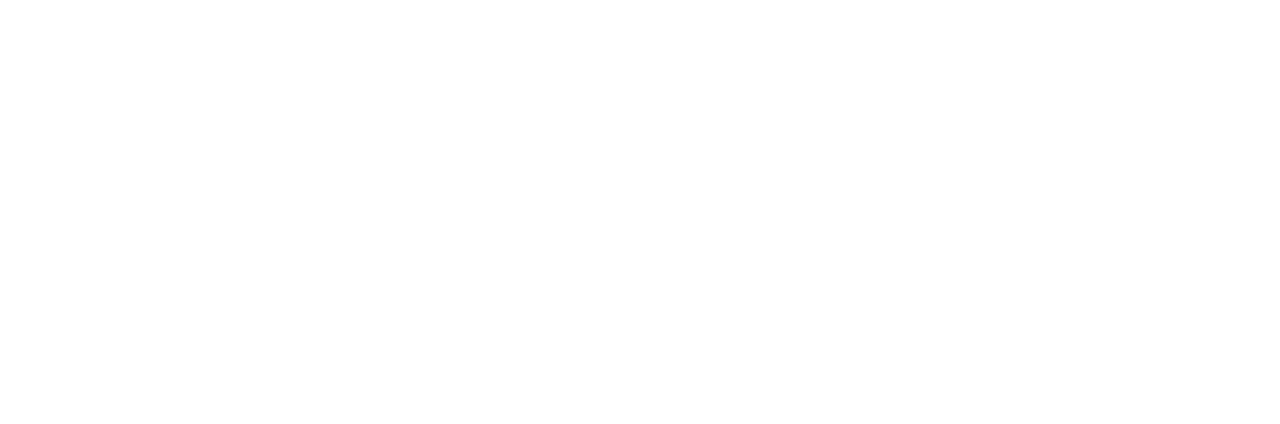
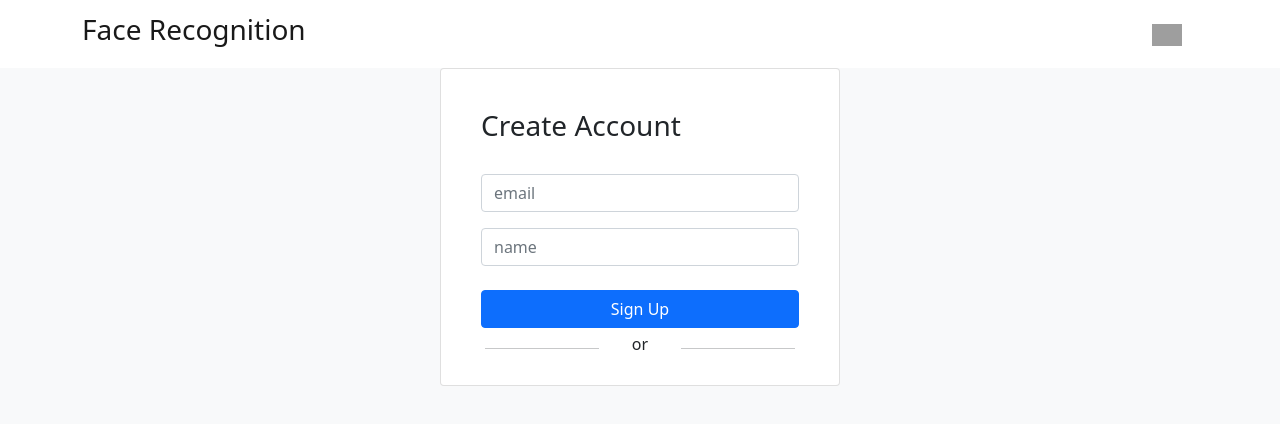
Before and after one commit to Shankar203/Microsoft-Engage-FaceRecognition, a React (Create React App) app in the folder client/: page / in a window 1280 px wide. Shown: the top 424 px of the page. Built offline with nearby package versions, Linux system fonts and the light colour scheme; grey boxes are pictures that could not be loaded.

Commit message:
basic react-engine

```diff
--- a/client/package.json
+++ b/client/package.json
@@ -8,6 +8,7 @@
     "@testing-library/user-event": "^13.2.1",
     "react": "^18.0.0",
     "react-dom": "^18.0.0",
+    "react-router-dom": "^6.3.0",
     "react-scripts": "5.0.1",
     "web-vitals": "^2.1.0"
   },
--- a/client/public/index.html
+++ b/client/public/index.html
@@ -1,14 +1,12 @@
 <!DOCTYPE html>
 <html lang="en">
+
 <head>
   <meta charset="utf-8" />
   <link rel="icon" href="%PUBLIC_URL%/favicon.ico" />
   <meta name="viewport" content="width=device-width, initial-scale=1" />
   <meta name="theme-color" content="#000000" />
-    <meta
-      name="description"
-      content="Web site created using create-react-app"
-    />
+  <meta name="description" content="Web site created using create-react-app" />
   <link rel="apple-touch-icon" href="%PUBLIC_URL%/logo192.png" />
   <!--
       manifest.json provides metadata used when your web app is installed on a
@@ -24,9 +22,16 @@
       work correctly both with client-side routing and a non-root public URL.
       Learn how to configure a non-root public URL by running `npm run build`.
     -->
+  <!-- bootstrap_css -->
+  <link rel="stylesheet" href="https://cdn.jsdelivr.net/npm/bootstrap@5.1.3/dist/css/bootstrap.min.css"
+    crossorigin="anonymous">
+  <!-- bootstrap_icons -->
+  <link rel="stylesheet" href="https://cdn.jsdelivr.net/npm/bootstrap-icons@1.7.0/font/bootstrap-icons.css"
+    crossorigin="anonymous" />
   <title>React App</title>
 </head>
-  <body>
+
+<body class="bg-light">
   <noscript>You need to enable JavaScript to run this app.</noscript>
   <div id="root"></div>
   <!--
@@ -39,5 +44,8 @@
       To begin the development, run `npm start` or `yarn start`.
       To create a production bundle, use `npm run build` or `yarn build`.
     -->
+  <!-- bootstrap_js -->
+  <script src="https://cdn.jsdelivr.net/npm/bootstrap@5.1.3/dist/js/bootstrap.min.js" crossorigin="anonymous"></script>
 </body>
+
 </html>
--- a/client/src/App/App.js
+++ b/client/src/App/App.js
@@ -1,9 +1,12 @@
 // import logo from './logo.svg';
-import './App.css';
+import Navbar from '../components/Navbar';
+import Signup from '../routes/Signup';
+import '../styles/App.css';
 
 function App() {
   return (
     <div className="App">
+      <Signup />
       {/* <header className="App-header">
         <img src={logo} className="App-logo" alt="logo" />
         <p>
--- /dev/null
+++ b/client/src/components/Navbar.js
@@ -0,0 +1,21 @@
+const Navbar = () => {
+	return (
+		<nav className="navbar navbar-light bg-white">
+			<div className="container-sm">
+				<a className="navbar-brand" href="/">
+					<h3>Face Recognition</h3>
+				</a>
+				<a href="https://github.com/Shankar203/Microsoft-Engage-FaceRecognition" className="nav-link">
+					<img
+						title="view docs"
+						width={30}
+						src="https://upload.wikimedia.org/wikipedia/commons/9/91/Octicons-mark-github.svg"
+						alt="github"
+					/>
+				</a>
+			</div>
+		</nav>
+	);
+};
+
+export default Navbar;
--- /dev/null
+++ b/client/src/routes/Signup.js
@@ -0,0 +1,87 @@
+import { useState } from "react";
+import { Link } from "react-router-dom";
+import Navbar from "../components/Navbar";
+
+const Signup = () => {
+	const [error, setError] = useState("");
+	const [success, setSuccess] = useState(false);
+	const [loading, setLoading] = useState(false);
+
+	const handleSubmit = async (e) => {
+		e.preventDefault();
+	};
+	return (
+		<div>
+			<Navbar />
+			<div style={{ maxWidth: "400px" }} className="card mx-auto">
+				<form className="mx-4 card-body" onSubmit={handleSubmit}>
+					<h3 className="text-start card-title pt-4 pb-3">Create Account</h3>
+					{error && (
+						<div className="p-2 alert alert-danger" role="alert">
+							<i className="bi bi-exclamation-triangle-fill mx-1"></i>
+							{error}
+						</div>
+					)}
+					{success && (
+						<div className="p-2 alert alert-success" role="alert">
+							<i className="bi bi-check-circle-fill mx-1"></i> Success
+						</div>
+					)}
+					<input
+						type="email"
+						className={"form-control my-3" + (error && " is-invalid")}
+						placeholder="email"
+						required
+						// ref={emailRef}
+						disabled={loading}
+					/>
+					<input
+						type="text"
+						className={"form-control my-3" + (error && " is-invalid")}
+						placeholder="name"
+						required
+						// ref={emailRef}
+						disabled={loading}
+					/>
+					<div className="d-grid mt-4">
+						<button type="submit" disabled={loading} className="btn btn-primary">
+							{loading && (
+								<span
+									className="spinner-grow spinner-grow-sm mx-1"
+									role="status"
+									aria-hidden="true"
+								></span>
+							)}
+							Sign Up
+						</button>
+					</div>
+					<div className="my-1 row justify-content-around">
+						<hr className="col-4 mt-3" /> or <hr className="col-4 mt-3" />
+					</div>
+					{/* <div className="fs-5">
+						<Link to="/signup/google">
+							<i className="bi bi-google mx-1"></i>
+						</Link>
+						<Link to="/signup/facebook">
+							<i className="bi bi-facebook mx-1"></i>
+						</Link>
+						<Link to="/signup/twitter">
+							<i className="bi bi-twitter mx-1"></i>
+						</Link>
+					</div>
+					<div className="mt-3 text-center text-muted">
+						<span>
+							Already have an account?
+							<Link to="/login" className="link-primary text-decoration-none">
+								{" "}
+								Login
+							</Link>
+						</span>
+					</div> */}
+				</form>
+			</div>
+		</div>
+	);
+};
+
+export default Signup;
```
Also changed, not shown: client/src/routes/Login.js (added, +86 -0 lines), client/src/asserts/Microsoft Engage Mentee Badge.png (added), client/src/styles/App.css (renamed from client/src/App/App.css). Lines whose indentation alone changed are shown as unchanged.
